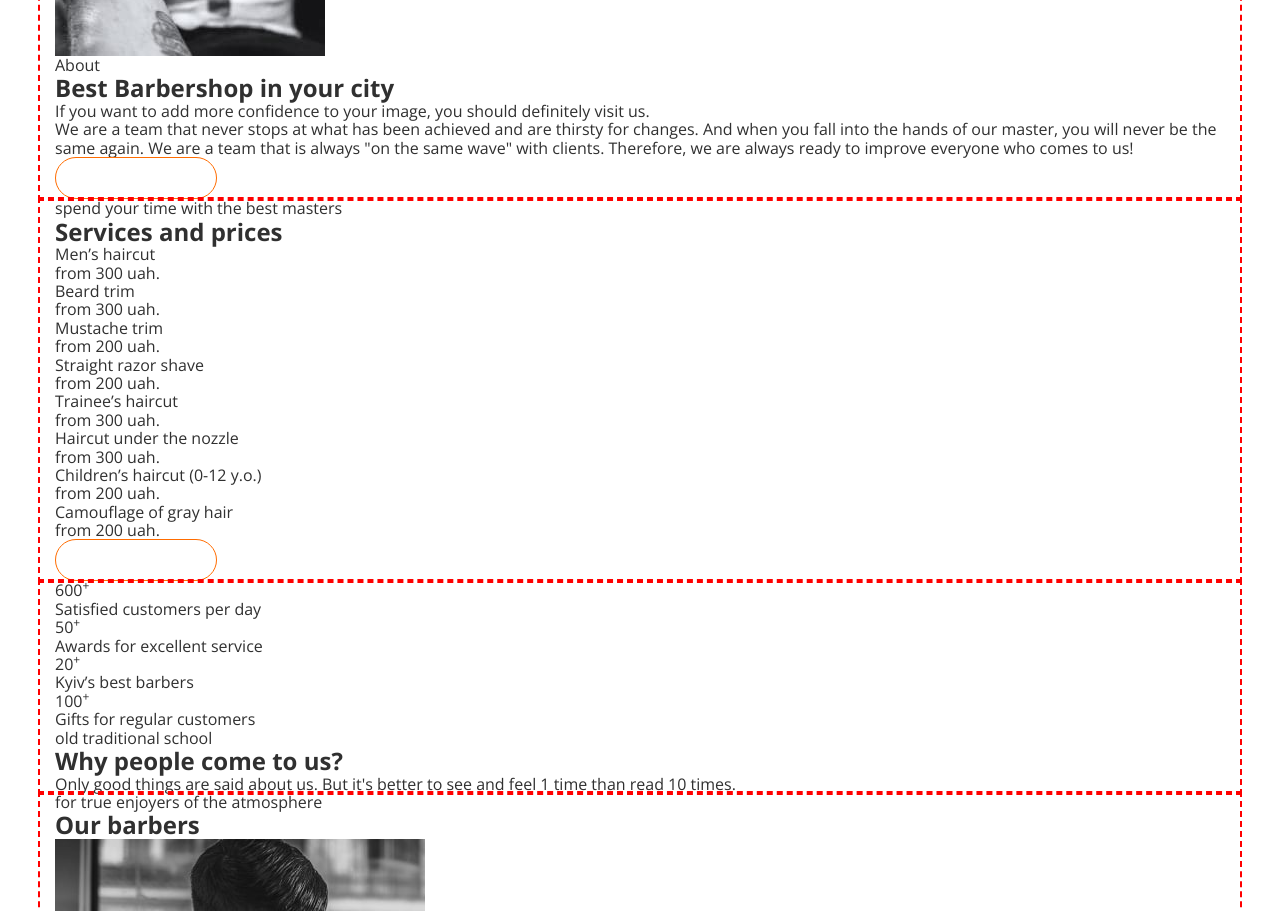
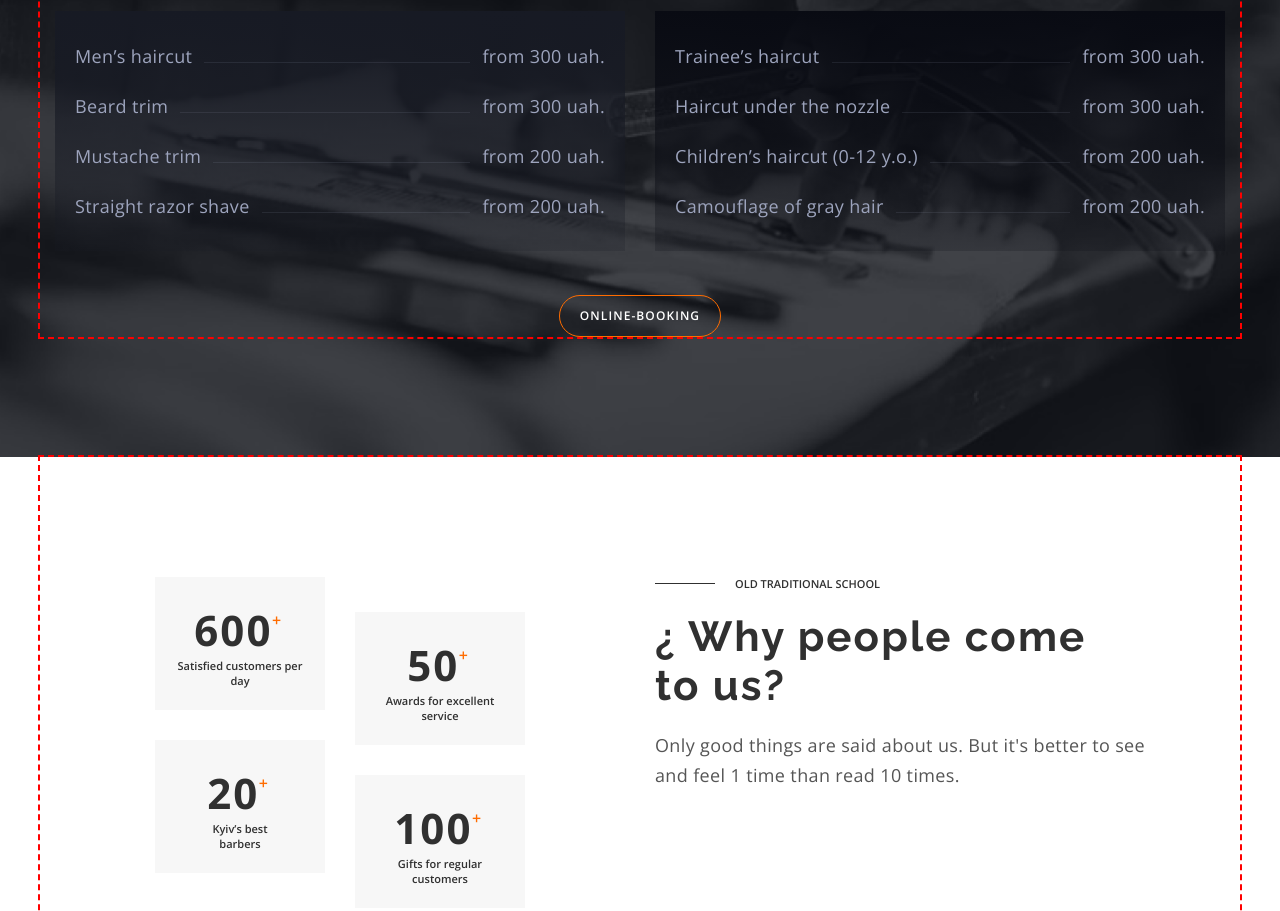
Before and after one commit to yabr87/BarberShop, a plain HTML site: page index.html in a window 1280 px wide. Shown: the part 1600-2511 px from the top of the page. Drawn offline with nearby package versions, Linux system fonts and the light colour scheme.

Commit message:
benefits

```diff
--- a/css/style.css
+++ b/css/style.css
@@ -1,10 +1,11 @@
 :root {
   --first-text-color: #303030;
-  --secon-text-color: #ffffff;
+  --second-text-color: #ffffff;
   --third-text-color: rgba(157, 164, 189, 0.6);
   --fourth-text-color: #9da4bd;
+  --fifth-text-color: #555555;
   --accent-color: #ff6c00;
-  --booking-bg-color-: #191c26;
+  --booking-bg-color: #191c26;
 }
 
 body {
@@ -15,6 +16,8 @@ body {
 
 .list {
   list-style: none;
+  margin: 0;
+  padding: 0;
 }
 
 .link {
@@ -39,12 +42,10 @@ ul {
 
 img {
   display: block;
-  max-width: 100%;
-  height: auto;
 }
 
 .container {
-  max-width: 1200px;
+  width: 1200px;
   margin: 0 auto;
   padding: 0 15px;
   outline: 2px dashed red;
@@ -57,7 +58,7 @@ img {
   line-height: calc(16 / 12);
   letter-spacing: 0.09em;
   text-transform: uppercase;
-  color: var(--secon-text-color);
+  color: var(--second-text-color);
   background-color: transparent;
   border: 1px solid var(--accent-color);
   border-radius: 25px;
@@ -68,6 +69,7 @@ img {
 .btn:hover,
 .btn:focus {
   background-color: var(--accent-color);
+  color: var(--second-text-color);
 }
 
 .visually-hidden {
@@ -83,22 +85,55 @@ img {
   margin: -1px;
 }
 
+.line-w::before {
+  display: inline-block;
+  content: "";
+  width: 0.7px;
+  height: 58px;
+  background-color: currentColor;
+}
+
+.pre-title::before {
+  display: inline-block;
+  content: "";
+  width: 60px;
+  height: 1px;
+  background-color: currentColor;
+  margin: 4px 20px 4px 0;
+}
+
+.pre-title {
+  font-weight: 600;
+  font-size: 11px;
+  line-height: 1.36;
+  text-transform: uppercase;
+  margin-bottom: 20px;
+}
+
+.title {
+  font-family: "Raleway", sans-serif;
+  font-weight: 700;
+  font-size: 42px;
+  line-height: calc(49 / 42);
+  letter-spacing: 0.05em;
+  margin-bottom: 20px;
+}
+
 /* ----- HEDER ----- */
 
 .container.head-box {
   display: flex;
   align-items: center;
-  background-color: var(--booking-bg-color-);
-  padding-left: 0;
+  position: absolute;
+  top: 32px;
+  left: 0;
+  right: 0;
 }
-.header {
-  padding-top: 32px;
-}
+
 .header-logo {
-  width: 129px;
-  background-color: #ffffff;
-  margin-right: 70px;
-  padding-left: 15px;
+  min-width: 69px;
+  min-height: 56;
+  margin-right: 145px;
 }
 .header-list {
   display: flex;
@@ -112,12 +147,23 @@ img {
   font-size: 12px;
   line-height: calc(16 / 12);
   letter-spacing: 0.1em;
-  color: var(--secon-text-color);
+  color: var(--second-text-color);
   padding: 12px 0;
 }
-.header-tel {
+.header-tel,
+.header-btn {
   margin-right: 45px;
 }
+
+.header-tel,
+.header-btn {
+  margin-right: 45px;
+}
+
+.header-btn {
+  margin-right: 20px;
+}
+
 .header-address {
   display: block;
   margin-left: auto;
@@ -127,6 +173,7 @@ img {
 
 .hero-box {
   display: flex;
+  align-items: flex-end;
 }
 .hero-list {
   width: 114px;
@@ -148,21 +195,16 @@ img {
   color: var(--first-text-color);
   margin-top: 40px;
 }
-
-.hero-item.line::before {
-  display: inline-block;
-  content: "";
-  width: 0.7px;
-  height: 58px;
-  background-color: var(--first-text-color);
-}
-
 .hero-text {
   padding: 272px 100px 206px;
-  background-color: var(--booking-bg-color-);
+  background-color: var(--booking-bg-color);
+  background-image: linear-gradient(rgba(25, 28, 38, 0.2), rgba(25, 28, 38, 0.2)),
+    url(../img/heroimg.jpg);
+  background-repeat: no-repeat;
+  background-size: cover;
+  background-position: center;
   flex-grow: 1;
 }
-
 .hero-pre-title {
   font-weight: 600;
   font-size: 11px;
@@ -173,22 +215,13 @@ img {
   margin-bottom: 20px;
 }
 
-.hero-pre-title::before {
-  display: inline-block;
-  content: "";
-  width: 61px;
-  height: 1px;
-  background-color: var(--third-text-color);
-  margin: 4px 20px 4px 0;
-}
-
 .hero-title {
-  font-family: "Raleway";
+  font-family: "Raleway", sans-serif;
   font-weight: 700;
   font-size: 72px;
   line-height: calc(85 / 72);
   letter-spacing: 0.05em;
-  color: var(--secon-text-color);
+  color: var(--second-text-color);
   margin-bottom: 20px;
 }
 .hero-after-title {
@@ -199,6 +232,182 @@ img {
   max-width: 360px;
   color: var(--fourth-text-color);
 }
+/* ----- ABOUT ---- */
+
+.about-list {
+  display: flex;
+  gap: 30px;
+  padding: 120px 100px 120px 0;
+}
+.about-contennt:nth-child(2) {
+  margin-bottom: 20px;
+}
+.about-pre-title {
+  margin-bottom: 20px;
+}
+
+.about-after-title {
+  font-weight: 400;
+  font-size: 18px;
+  line-height: 1.67;
+  letter-spacing: 0.02em;
+  color: var(--fifth-text-color);
+  margin-bottom: 20px;
+}
+.about-text {
+  font-weight: 400;
+  font-size: 14px;
+  line-height: 1.86;
+  letter-spacing: 0.02em;
+  color: var(--fifth-text-color);
+  margin-bottom: 40px;
+}
+.about-btn {
+  color: currentColor;
+  margin-top: auto 0;
+}
+
+/* ---- PRICES ---- */
+.prices {
+  background-color: #111319;
+  background-image: url(../img/pricesimg.png);
+  background-repeat: no-repeat;
+  background-size: cover;
+  background-position: center;
+  padding-top: 120px;
+  padding-bottom: 120px;
+  max-width: 1600px;
+  margin: 0 auto;
+}
+
+.prices-box {
+  display: flex;
+  justify-content: space-between;
+  gap: 30px;
+}
+
+.prices-pre-title {
+  color: var(--third-text-color);
+}
+
+.prices-title {
+  color: var(--second-text-color);
+  margin-bottom: 44px;
+}
+
+.prices-list {
+  width: calc(50% - 15px);
+  padding: 30px 20px;
+}
+
+.prices-list:first-child {
+  background-image: linear-gradient(180deg, #171a24 0%, rgba(23, 26, 36, 0.2) 100%);
+}
+
+.prices-list:last-child {
+  background-image: linear-gradient(180deg, #090b13 0%, rgba(9, 11, 19, 0.2) 100%);
+}
+
+.prices-item:not(:last-child) {
+  margin-bottom: 20px;
+}
+
+.prices-item::after {
+  content: "";
+  flex-grow: 1;
+  height: 1px;
+  background-color: rgba(157, 164, 189, 0.12);
+  margin-left: 12px;
+  margin-right: 12px;
+}
+
+.prices-item {
+  display: flex;
+  justify-content: space-between;
+  align-items: baseline;
+}
+
+.prices-item-text {
+  font-weight: 400;
+  font-size: 18px;
+  line-height: 1.67;
+  letter-spacing: 0.02em;
+  color: var(--fourth-text-color);
+}
+.prices-item-text:last-child {
+  order: 1;
+}
+
+.prices-btn {
+  display: block;
+  margin: 44px auto 0;
+}
+
+/* --- BENEFITS --- */
+
+.benefits > .container {
+  display: flex;
+  padding: 120px 85px 120px 115px;
+}
+.benefits-list {
+  display: flex;
+  flex-wrap: wrap;
+  column-gap: 30px;
+  max-width: 370px;
+  margin-right: 130px;
+}
+
+.benefits-item {
+  width: 170px;
+  height: 133px;
+  text-align: center;
+  padding: 24px 20px;
+  background-color: #f7f7f7;
+}
+
+.benefits-item > span {
+  font-weight: 700;
+  font-size: 42px;
+  line-height: calc(57 / 42);
+  letter-spacing: 0.05em;
+}
+
+.benefits-item > sup {
+  font-weight: 600;
+  font-size: 16px;
+  line-height: 22px;
+  color: var(--accent-color);
+  top: -1.3em;
+  left: -0.3em;
+}
+.benefits-item-text {
+  font-weight: 600;
+  font-size: 11px;
+  line-height: calc(15 / 11);
+}
+
+.benefits-title::before {
+  content: "¿";
+}
+
+.benefits-item:nth-child(2) {
+  margin-top: 35px;
+}
+.benefits-item:nth-child(3) {
+  margin-top: -5px;
+  margin-bottom: 35px;
+}
+.benefits-item:nth-child(4) {
+  margin-top: 30px;
+}
+
+.benefits-after-title {
+  font-weight: 400;
+  font-size: 18px;
+  line-height: 1.67;
+  letter-spacing: 0.02em;
+  color: var(--fifth-text-color);
+}
 
 /* ---- FOOTER ---- */
 .contacts-link {
--- a/index.html
+++ b/index.html
@@ -27,30 +27,24 @@
         <nav class="header-nav">
           <ul class="header-list list">
             <li class="header-item">
-              <a href="https://www.google.com/" class="header-link link"
-                >About</a
-              >
+              <a href="#about" class="header-link link">About</a>
             </li>
             <li class="header-item">
-              <a href="./test.html" class="header-link link"
-                >Services and prices</a
-              >
+              <a href="#prices" class="header-link link">Services and prices</a>
             </li>
             <li class="header-item">
               <a href="#barbers" class="header-link link">Barbers</a>
             </li>
             <li class="header-item">
-              <a href="https://www.google.com/" class="header-link link"
-                >Contacts</a
-              >
+              <a href="#contacts" class="header-link link">Contacts</a>
             </li>
           </ul>
         </nav>
         <div class="header-address">
-          <a href="tel:+380441111111" class="header-tel header-link link"
-            >+38 044 111 11 11</a
-          >
-          <button type="button" class="header-btn btn">Online-booking</button>
+          <a href="tel:+380441111111" class="header-tel header-link link">
+            +38 044 111 11 11
+          </a>
+          <a href="#booking" class="header-btn btn link">Online-booking</a>
         </div>
       </div>
     </header>
@@ -64,76 +58,68 @@
                 target="_blank"
                 rel="noopener noreferrer nofollow"
                 class="hero-link link"
-                >Instagram</a
               >
+                Instagram
+              </a>
             </li>
-            <li class="hero-item line">
+            <li class="hero-item line-w">
               <a
                 href=""
                 target="_blank"
                 rel="noopener noreferrer nofollow"
                 class="hero-link link"
-                >Youtube</a
               >
+                Youtube
+              </a>
             </li>
-            <!-- <li class="hero-item line"></li> -->
           </ul>
           <div class="hero-text">
-            <p class="hero-pre-title">
-              <!-- <hr class="hr" /> -->
-              A hair salon for men in Kyiv
-            </p>
+            <p class="hero-pre-title pre-title">A hair salon for men in Kyiv</p>
 
             <h1 class="hero-title">BarberShop</h1>
             <p class="hero-after-title">
-              We are experts in trendy men’s haircuts. We work quickly,
-              carefully and with style.
+              We are experts in trendy men’s haircuts. We work quickly, carefully and with
+              style.
             </p>
           </div>
         </div>
       </section>
-      <section class="about">
+
+      <section id="about" class="about">
         <div class="container">
           <ul class="about-list list">
             <li class="about-item">
-              <img
-                src="./img/about-img-1.jpeg"
-                alt="haircuts"
-                width="270"
-                height="445"
-              />
+              <img src="./img/about-img-1.jpeg" alt="haircuts" width="270" height="445" />
             </li>
             <li class="about-item">
-              <img
-                src="./img/about-img-2.jpeg"
-                alt="haircuts"
-                width="270"
-                height="445"
-              />
+              <img src="./img/about-img-2.jpeg" alt="haircuts" width="270" height="445" />
             </li>
-          </ul>
+
+            <li class="about-item">
               <p class="about-pre-title pre-title">About</p>
               <h2 class="about-title title">Best Barbershop in your city</h2>
               <p class="about-after-title">
-            If you want to add more confidence to your image, you should
-            definitely visit us.
+                If you want to add more confidence to your image, you should definitely
+                visit us.
               </p>
               <p class="about-text">
-            We are a team that never stops at what has been achieved and are
-            thirsty for changes. And when you fall into the hands of our master,
-            you will never be the same again. We are a team that is always "on
-            the same wave" with clients. Therefore, we are always ready to
-            improve everyone who comes to us!
+                We are a team that never stops at what has been achieved and are thirsty
+                for changes. And when you fall into the hands of our master, you will
+                never be the same again. We are a team that is always "on the same wave"
+                with clients. Therefore, we are always ready to improve everyone who comes
+                to us!
               </p>
               <button type="button" class="about-btn btn">Online-booking</button>
+            </li>
+          </ul>
         </div>
       </section>
-      <section class="prices">
+
+      <section id="prices" class="prices">
         <div class="container">
-          <p class="prices-pre-title pre-title">
-            spend your time with the best masters
-          </p>
+          <p class="prices-pre-title pre-title">spend your time with the best masters</p>
           <h2 class="prices-title title">Services and prices</h2>
+          <div class="prices-box">
             <ul class="prices-list list">
               <li class="prices-item">
                 <p class="prices-item-text">Men’s haircut</p>
@@ -152,6 +138,7 @@
                 <p class="prices-item-text">from 200 uah.</p>
               </li>
             </ul>
+
             <ul class="prices-list list">
               <li class="prices-item">
                 <p class="prices-item-text">Trainee’s haircut</p>
@@ -170,42 +157,57 @@
                 <p class="prices-item-text">from 200 uah.</p>
               </li>
             </ul>
+          </div>
           <button type="button" class="prices-btn btn">Online-booking</button>
         </div>
       </section>
+
       <section class="benefits">
         <div class="container">
           <ul class="benefits-list list">
             <li class="benefits-item">
-              <span>600</span><sup>+</sup>
+              <span>600</span>
+              <sup>+</sup>
               <p class="benefits-item-text">Satisfied customers per day</p>
             </li>
             <li class="benefits-item">
-              <span>50</span><sup>+</sup>
+              <span>50</span>
+              <sup>+</sup>
               <p class="benefits-item-text">Awards for excellent service</p>
             </li>
             <li class="benefits-item">
-              <span>20</span><sup>+</sup>
-              <p class="benefits-item-text">Kyiv’s best barbers</p>
+              <span>20</span>
+              <sup>+</sup>
+              <p class="benefits-item-text">
+                Kyiv’s best
+                <br />
+                barbers
+              </p>
             </li>
             <li class="benefits-item">
-              <span>100</span><sup>+</sup>
+              <span>100</span>
+              <sup>+</sup>
               <p class="benefits-item-text">Gifts for regular customers</p>
             </li>
           </ul>
-          <p class="benefits-pre-title pre-title">old traditional school</p>
-          <h2 class="benefits-title title">Why people come to us?</h2>
+          <div class="benefits-content">
+            <p class="benefits-pre-title pre-title">Old traditional school</p>
+            <h2 class="benefits-title title">
+              Why people come
+              <br />
+              to us?
+            </h2>
             <p class="benefits-after-title">
-            Only good things are said about us. But it's better to see and feel
-            1 time than read 10 times.
+              Only good things are said about us. But it's better to see and feel 1 time
+              than read 10 times.
             </p>
           </div>
+        </div>
       </section>
+
       <section id="barbers" class="barbers">
         <div class="container">
-          <p class="barbers-pre-title pre-title">
-            for true enjoyers of the atmosphere
-          </p>
+          <p class="barbers-pre-title pre-title">for true enjoyers of the atmosphere</p>
           <h2 class="barbers-title title">Our barbers</h2>
           <ul class="barbers-list list">
             <li class="barbers-item">
@@ -244,9 +246,7 @@
       </section>
       <section class="gallery">
         <div class="container">
-          <p class="gallery-pre-title pre-title">
-            in Latin, "barba" means "beard"
-          </p>
+          <p class="gallery-pre-title pre-title">in Latin, "barba" means "beard"</p>
           <h2 class="visually-hidden">Gallery</h2>
           <ul class="gallery-list list">
             <li class="gallery-item">
@@ -286,11 +286,11 @@
       </section>
 
       <div class="container">
-        <section>
-          <h2>Online-booking</h2>
+        <section id="booking" class="booking">
+          <h2 class="booking-title title">Online-booking</h2>
         </section>
 
-        <section class="contacts">
+        <section id="contacts" class="contacts">
           <h2 class="contacts-title title">Contacts</h2>
           <address class="contacts-address">
             <ul class="contacts-list list">
@@ -300,18 +300,19 @@
                   href="https://goo.gl/maps/HtskVrAPcDGHSepL8"
                   target="_blank"
                   rel="noopener noreferrer nofollow"
-                  >st. Vasilkivska, 7A Kiev, 08132</a
                 >
+                  st. Vasilkivska, 7A Kiev, 08132
+                </a>
               </li>
               <li>
-                <a class="contacts-link link" href="tel:+380441111111"
-                  >+38 044 111 11 11</a
-                >
+                <a class="contacts-link link" href="tel:+380441111111">
+                  +38 044 111 11 11
+                </a>
               </li>
               <li>
-                <a class="contacts-link link" href="mailto:barbershop@email.com"
-                  >barbershop@email.com</a
-                >
+                <a class="contacts-link link" href="mailto:barbershop@email.com">
+                  barbershop@email.com
+                </a>
               </li>
             </ul>
           </address>
@@ -321,19 +322,15 @@
       </div>
     </main>
 
-    <footer>
+    <footer class="foot">
       <div class="container">
         <p>&copy; Copyright 2020</p>
         <ul>
           <li>
-            <a href="" target="_blank" rel="noopener noreferrer nofollow"
-              >Instagram</a
-            >
+            <a href="" target="_blank" rel="noopener noreferrer nofollow">Instagram</a>
           </li>
           <li>
-            <a href="" target="_blank" rel="noopener noreferrer nofollow"
-              >Youtube</a
-            >
+            <a href="" target="_blank" rel="noopener noreferrer nofollow">Youtube</a>
           </li>
         </ul>
       </div>
```
Also changed, not shown: .prettierrc.json (added), img/heroimg.jpg (added), img/pricesimg.png (added). Lines whose indentation alone changed are shown as unchanged.
